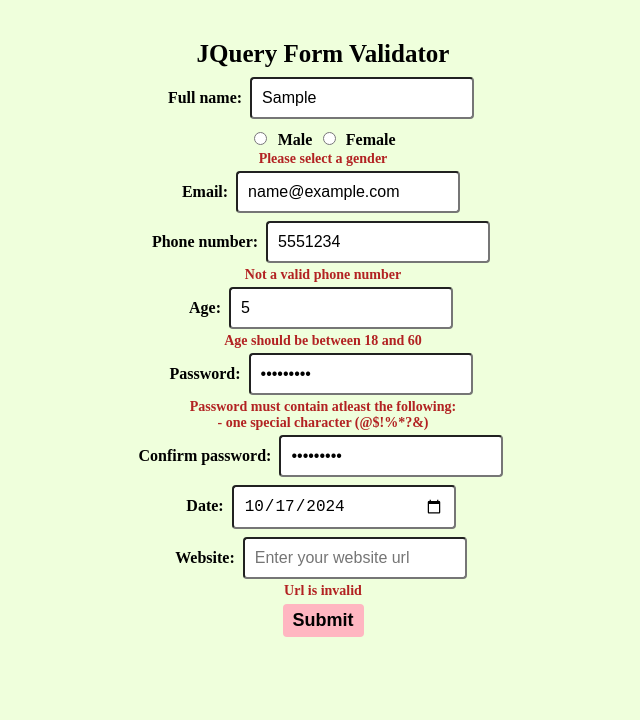
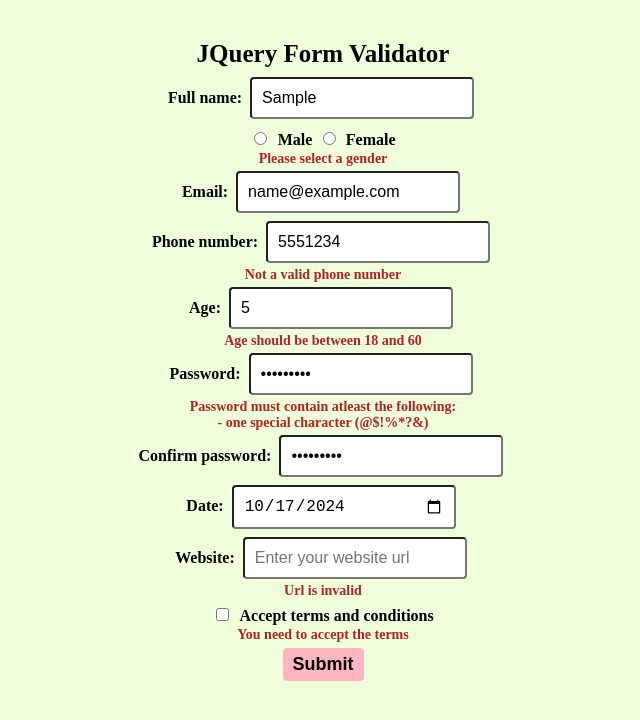
Before and after one commit to shreyastechv/jquery-form-validation, a plain HTML site: page index.html in a window 1280 px wide. Both pictures are taken after typing "Sample", "name@example.com", "5551234", "5", "Sample123", "Sample123" into the empty fields and a click on the button "Submit". Shown: the whole page, without its empty margins (317-957 px from the left). Drawn offline with Linux system fonts and the light colour scheme.

Commit message:
Add checkbox validation

```diff
--- a/css/styles.css
+++ b/css/styles.css
@@ -33,7 +33,7 @@
 	font-weight: bold;
 }
 
-input:not([type="radio"]) {
+input:not([type="radio"]):not([type="checkbox"]) {
 	width: 200px;
 }
 
--- a/index.html
+++ b/index.html
@@ -52,6 +52,10 @@
 						<input type="text" id="website" name="website" placeholder="Enter your website url"><br>
 						<div class="error" id="error-website"></div>
 
+						<input type="checkbox" id="terms" name="terms" value="terms">
+						<label for="terms">Accept terms and conditions</label><br>
+						<div class="error" id="error-terms"></div>
+
 						<button type="button" onclick="validate()">Submit</button>
 					</form>
 				</section>
--- a/js/script.js
+++ b/js/script.js
@@ -73,6 +73,7 @@
 	const confirmPassword = $("#confirm-password").val();
 	const date = new Date($("#date").val());
 	const website = $("#website").val();
+	const terms = $("input[name='terms']").is(":checked");
 
 	const errorFullname = $("#error-fullname");
 	const errorGender = $("#error-gender");
@@ -83,6 +84,7 @@
 	const errorConfirmPassword = $("#error-confirm-password");
 	const errorDate = $("#error-date");
 	const errorWebsite = $("#error-website");
+	const errorTerms = $("#error-terms");
 
 	errorFullname.text("");
 	errorGender.text("");
@@ -93,6 +95,7 @@
 	errorConfirmPassword.text("");
 	errorDate.text("");
 	errorWebsite.text("");
+	errorTerms.text("");
 
 	// Name validation
 	if(!validateFullname(fullname)) {
@@ -141,4 +144,9 @@
 	if(!urlPattern.test(website)) {
 		errorWebsite.text("Url is invalid");
 	}
+
+	// Checkbox validation
+	if(!terms) {
+		errorTerms.text("You need to accept the terms");
+	}
 }
```
